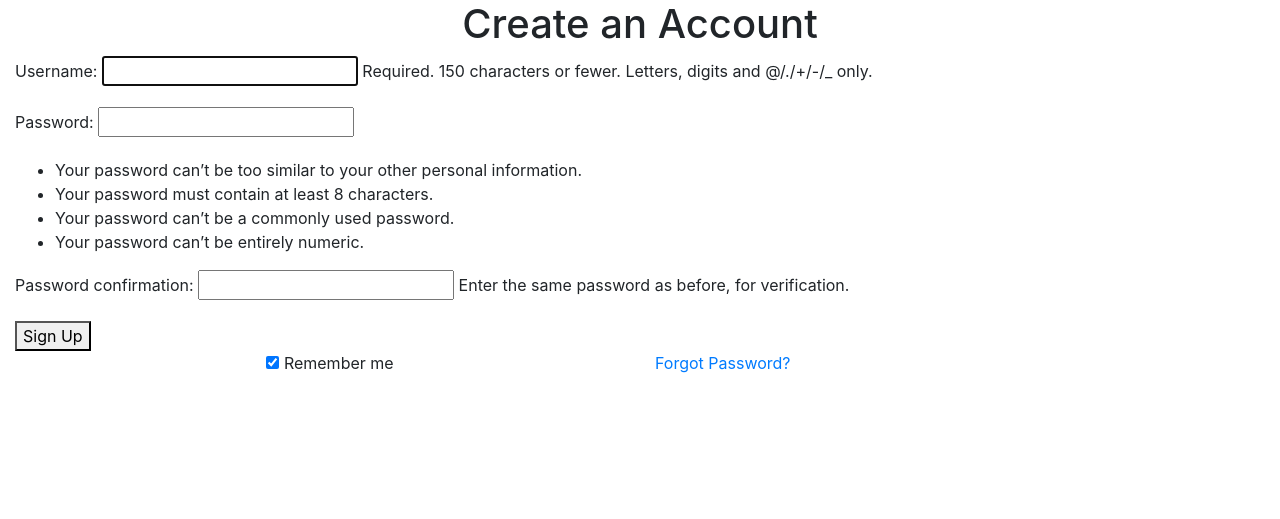
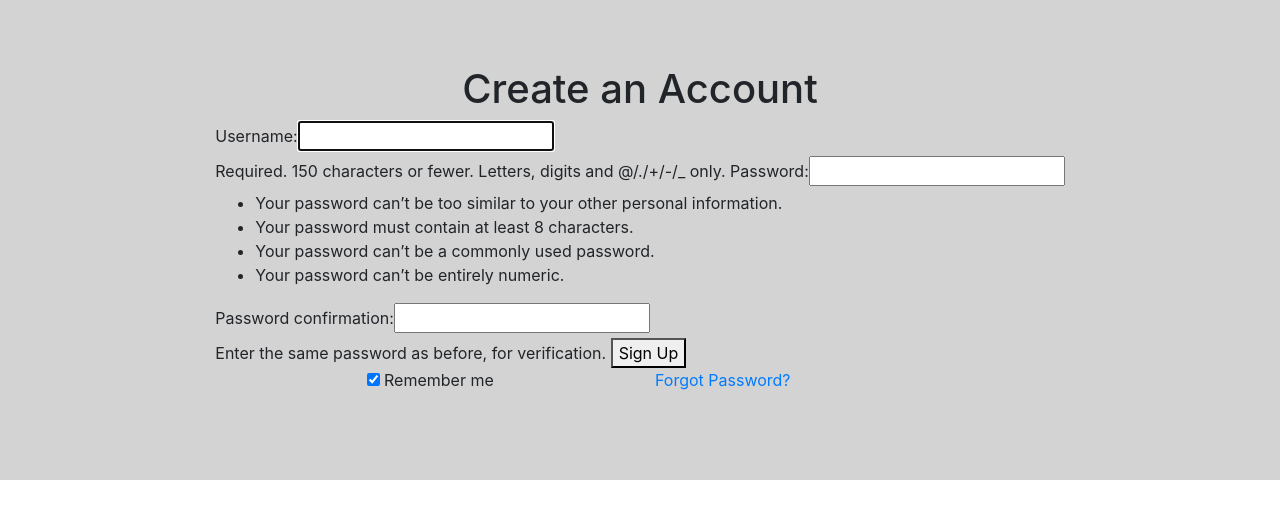
Before and after one commit to OpenStockDataShop/Athena_Stocks, a Django app: page /register/ in a window 1280 px wide. Shown: the part 56-575 px from the top of the page. Run offline with Django 3.2, Linux system fonts and the light colour scheme; some libraries are stand-ins or nearby versions.

Commit message:
centered form, added a light grey bg

```diff
--- a/django_project/users/templates/registration/register.html
+++ b/django_project/users/templates/registration/register.html
@@ -5,6 +5,15 @@
         <meta charset="UTF-8">
         <meta http-equiv="X-UA-Compatible" content="IE=edge">
         <meta name="viewport" content="width=device-width, initial-scale=1, shrink-to-fit=no">
+        <style>
+            H1 {
+                text-align: center;
+            }
+            .custom-box {
+                background-color: lightgray;
+                height: 60vh;
+            }
+        </style>
 
         <title>Registration</title>
         <!-- Taken from https://github.com/twbs/bootstrap -->
@@ -40,18 +49,20 @@
                 </u1>
             </navbar>
         </div>
-        <div class="container-fluid vertical-center horizontal-center">
+
+        <!-- registration box-->
+        <div class="col d-flex custom-box justify-content-center align-items-center">
             <div class="user-section">
                 <!-- https://docs.djangoproject.com/en/3.2/topics/forms/ taken as inpiration for submitting form -->
-                <h1 class="text-center">Create an Account</h1>
-                <form method="POST">
+                <H1>Create an Account</H1>
+                <form method="POST col justify-content-center">
                     {% csrf_token %}
-                    {{ form.as_p }}
+                    {{ form.as_table }}
                     <button class="bt btn-sign-up" type="submit">Sign Up</button>
                     {{ form.errors }}
                     <!-- based on this tutorial: https://mdbootstrap.com/docs/standard/forms/overview/#! -->
                     <div class="row mb-4">
-                        <div class="col d-flex justify-content-center">
+                        <div class="col d-flex justify-content-center ">
                             <div class="form-check">
                                 <input type="checkbox" value="remember-me" checked />
                                 <label class="form-check-label">Remember me</label>
```
